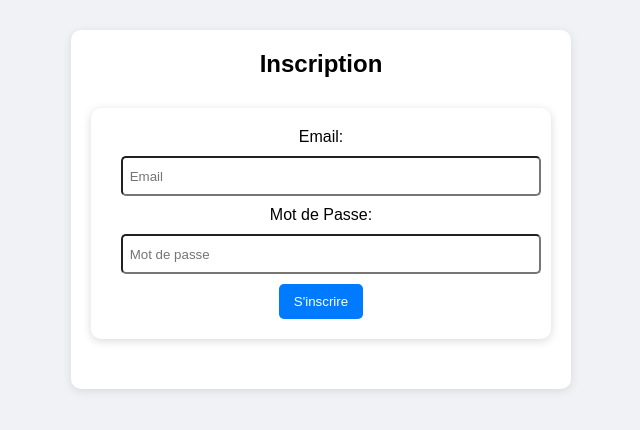
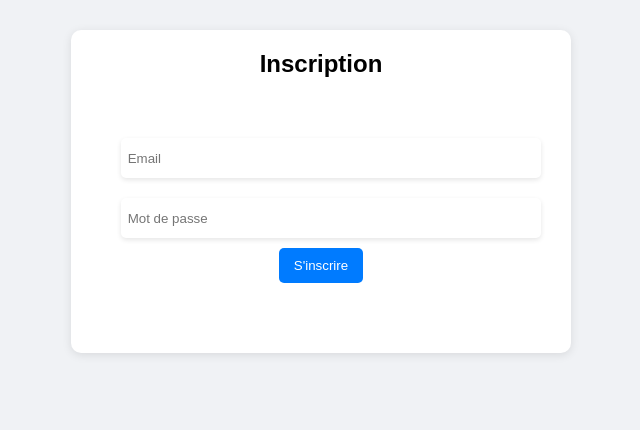
Before and after one commit to sahyan19/social_valyh, a PHP site: page /src/register.php in a window 1280 px wide. Shown: the top 430 px of the page, without its empty margins (319-959 px from the left). Run offline with PHP 8.4, Linux system fonts and the light colour scheme.

Commit message:
gestion des formulaires

```diff
--- a/src/login.php
+++ b/src/login.php
@@ -30,9 +30,7 @@ if ($_SERVER['REQUEST_METHOD'] == 'POST') {
     <div class="container-formulaire">
         <h2>Connexion</h2>
         <form method="POST" class="formulaire">
-                <label for="email">Email:</label>
                 <input type="email" name="email" placeholder="Email" class="input"  required><br>
-                <label for="password">Mot de passe:</label>
                 <input type="password" name="password" class="input"  placeholder="Mot de passe" required><br>
                 <button class="btn" type="submit">Se connecter</button>
         </form>
--- a/src/register.php
+++ b/src/register.php
@@ -25,9 +25,7 @@ if ($_SERVER['REQUEST_METHOD'] == 'POST') {
     <div class="container-formulaire">
         <h2>Inscription</h2>
         <form method="POST" class="formulaire">
-            <label for="email">Email:</label>
             <input type="email" name="email" class="input" placeholder="Email" required><br>
-            <label for="password">Mot de Passe:</label>
             <input type="password" name="password" class="input" placeholder="Mot de passe" required><br>
             <button type="submit" class="btn">S'inscrire</button>
         </form>
--- a/style/style.css
+++ b/style/style.css
@@ -36,6 +36,10 @@ body {
     text-align: center;
 }
 
+.content form {
+    box-shadow: 0 2px 5px rgba(0, 0, 0, 0.1);
+}
+
 .formulaire {
     text-align: center;
     max-width: 500px;
@@ -43,7 +47,7 @@ body {
     padding: 20px;
     background-color: #ffffff;
     border-radius: 10px;
-    box-shadow: 0 2px 10px rgba(0, 0, 0, 0.15);
+    /* box-shadow: 0 2px 10px rgba(0, 0, 0, 0.15); */
 }
 
 .comments-section {
@@ -76,6 +80,8 @@ body {
     border-radius: 5px;
     margin: 10px;
     padding: 0 0.5em;
+    border: none;
+    box-shadow: 0 2px 5px rgba(0, 0, 0, 0.1);
 }
 
 .container {
@@ -132,7 +138,7 @@ form {
     background: white;
     padding: 20px;
     border-radius: 8px;
-    box-shadow: 0 2px 5px rgba(0, 0, 0, 0.1);
+    /* box-shadow: 0 2px 5px rgba(0, 0, 0, 0.1); */
     margin-bottom: 20px;
     gap: 1em;
 }
@@ -219,6 +225,7 @@ input[type="text"] {
     border: 1px solid #ccc;
     padding: 10px;
     margin-right: 10px;
+    /* box-shadow: 0 2px 5px rgba(0, 0, 0, 0.1); */
 }
 
 select {
```
